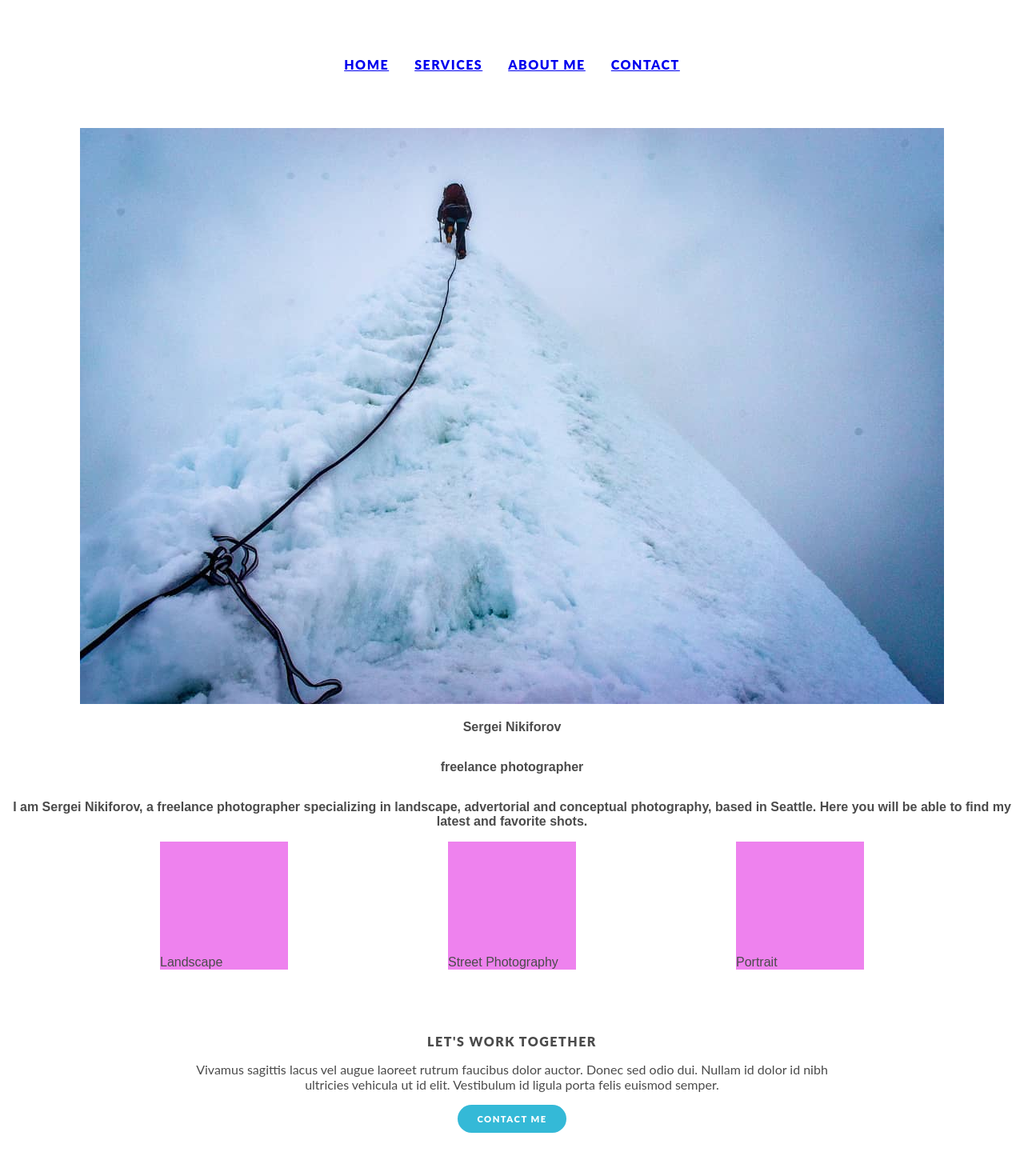
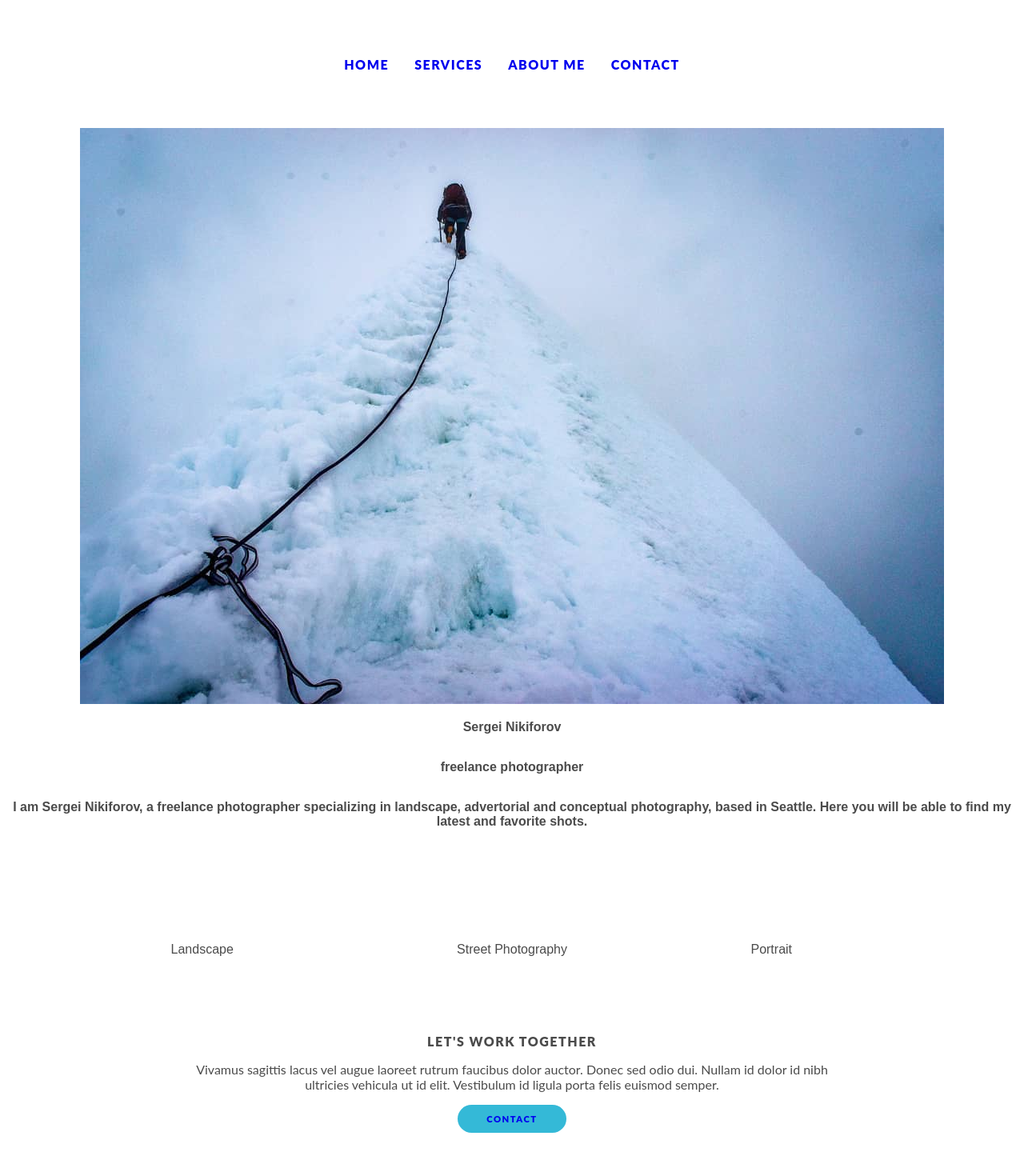
Before and after one commit to lyly2112/nikiforov, a React (Create React App) app: page / in a window 1280 px wide. Shown: the top 1470 px of the page at 80% size. Built offline with nearby package versions, Linux system fonts and the light colour scheme.

Commit message:
added style to contact button and underline to menu elements

```diff
--- /dev/null
+++ b/src/components/ContactButton.js
@@ -0,0 +1,15 @@
+import React from 'react';
+import { Link } from 'react-router-dom';
+
+function ContactButton () {
+    return (
+        <div className="contact-button-container">
+            <div className="contact-button">
+            <Link to="/contact" style={{ textDecoration: 'none' }}>Contact</Link>
+        </div>
+        </div>
+
+    )
+}
+
+export default ContactButton;
--- a/src/components/HomePage.js
+++ b/src/components/HomePage.js
@@ -1,7 +1,6 @@
 import React from 'react';
 import Gallery from './Gallery';
 import WorkWithMe from './WorkWithMe';
-
 
 function HomePage() {
     return (
--- a/src/components/NavbarMenu.js
+++ b/src/components/NavbarMenu.js
@@ -5,16 +5,16 @@ function NavbarMenu() {
     return (
       <div className="navbar-menu">
         <div className="navbar-menu__element">
-          <Link to="/">Home</Link>
+          <Link to="/" style={{ textDecoration: 'none' }}>Home</Link>
         </div>
         <div className="navbar-menu__element">
-          <Link to="/services">Services</Link>
+          <Link to="/services" style={{ textDecoration: 'none' }}>Services</Link>
         </div>
         <div className="navbar-menu__element">
-          <Link to="/about">About Me</Link>
+          <Link to="/about" style={{ textDecoration: 'none' }}>About Me</Link>
         </div>
         <div className="navbar-menu__element">
-          <Link to="/contact">Contact</Link>
+          <Link to="/contact" style={{ textDecoration: 'none' }}>Contact</Link>
         </div>
       </div>
     )
--- a/src/components/WorkWithMe.js
+++ b/src/components/WorkWithMe.js
@@ -1,12 +1,18 @@
 import React from 'react';
+import ContactButton from './ContactButton';
+
 
 function WorkWithMe () {
 return (
     <div className="work-with-me-container">
         <div className="work-with-me__header">Let's Work Together</div>
-        <div className="work-with-me__paragraph"><p>Vivamus sagittis lacus vel augue laoreet rutrum faucibus dolor auctor.
-        Donec sed odio dui. Nullam id dolor id nibh ultricies vehicula ut id elit. Vestibulum id ligula porta felis euismod semper.</p></div>
-        <div className="contact-button">Contact me</div>
+        <div className="work-with-me__paragraph"><p>Vivamus sagittis lacus
+            vel augue laoreet rutrum faucibus dolor auctor.
+        Donec sed odio dui. Nullam id dolor id nibh ultricies
+         vehicula ut id elit. Vestibulum id ligula porta felis
+         euismod semper.</p></div>
+        <ContactButton/>
+
     </div>
 )
 }
--- a/src/index.css
+++ b/src/index.css
@@ -21,14 +21,7 @@ body {
   width: 100%;
   align-items: center;
   flex-basis: 25%;
-  text-decoration: none;
-
 }
-
-.navbar-menu:hover {
-  text-decoration: none;
-  color: 34b9d7;
-  }
 
 .navbar-menu__element {
   padding-left: 1rem;
@@ -36,7 +29,8 @@ body {
 }
 
 .navbar-menu__element:hover {
-  color: 34b9d7;
+  padding: 1rem;
+  border-bottom: 3px solid;
   }
 
 .home-page-container {
@@ -66,7 +60,6 @@ body {
 }
 .gallery__elem {
   display: flex;
-  background-color: violet;
   min-width: 10rem;
   vertical-align: bottom;
   justify-content: flex-start;
@@ -81,9 +74,7 @@ body {
 }
 
 .gallery__elem__name{
-  justify-content: flex-start;
-  align-content: flex-end;
-  align-items: flex-end;
+  padding: 1rem;
 
 }
 .work-with-me-container {
--- a/src/routes.js
+++ b/src/routes.js
@@ -4,6 +4,7 @@ import Home from './components/HomePage';
 import About from './components/AboutPage';
 import Services from './components/ServicesPage';
 import ContactUs from './components/ContactPage';
+import ContactButton from './components/ContactButton';
 
 export default (
     <Switch>
@@ -11,5 +12,6 @@ export default (
         <Route path="/about" component={ About }/>
         <Route path="/services" component={ Services }/>
         <Route path="/contact" component={ ContactUs }/>
+        <Route path="/contact" component={ ContactButton } />
     </Switch>
 )
```
